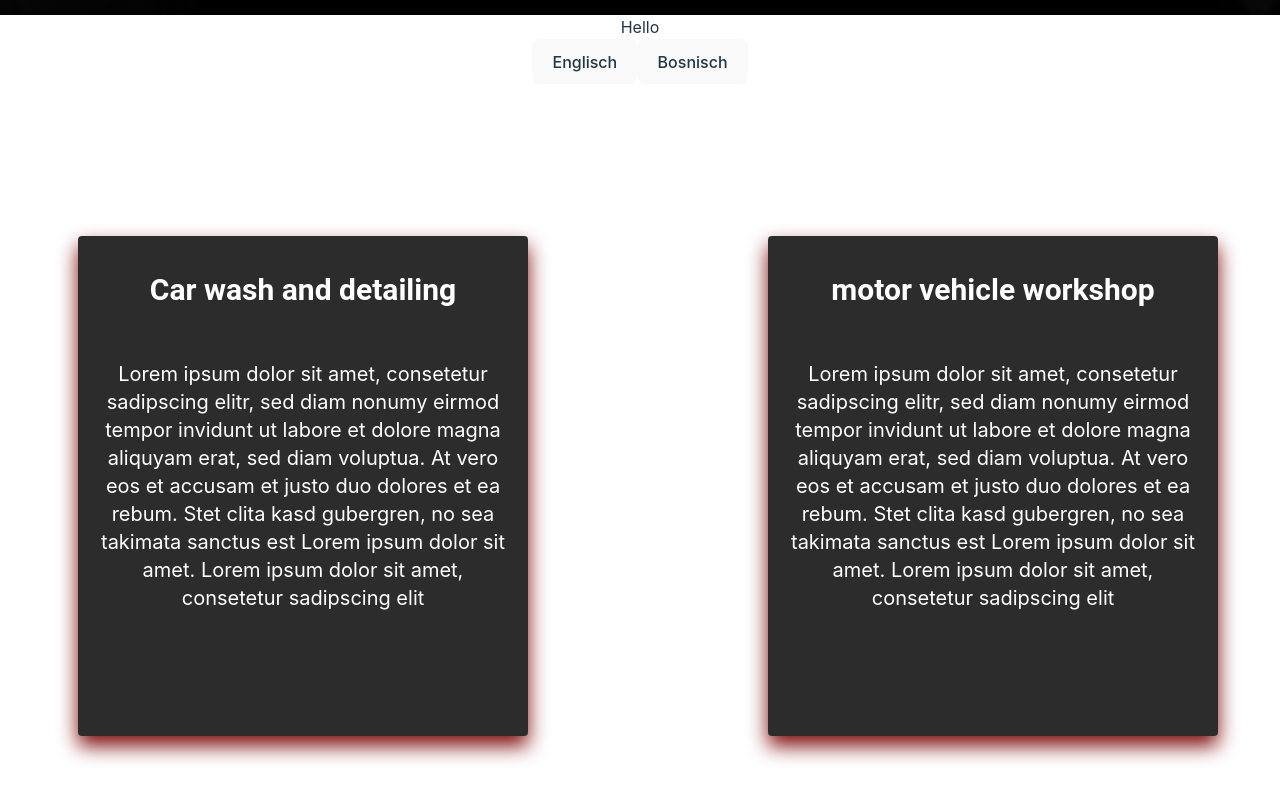
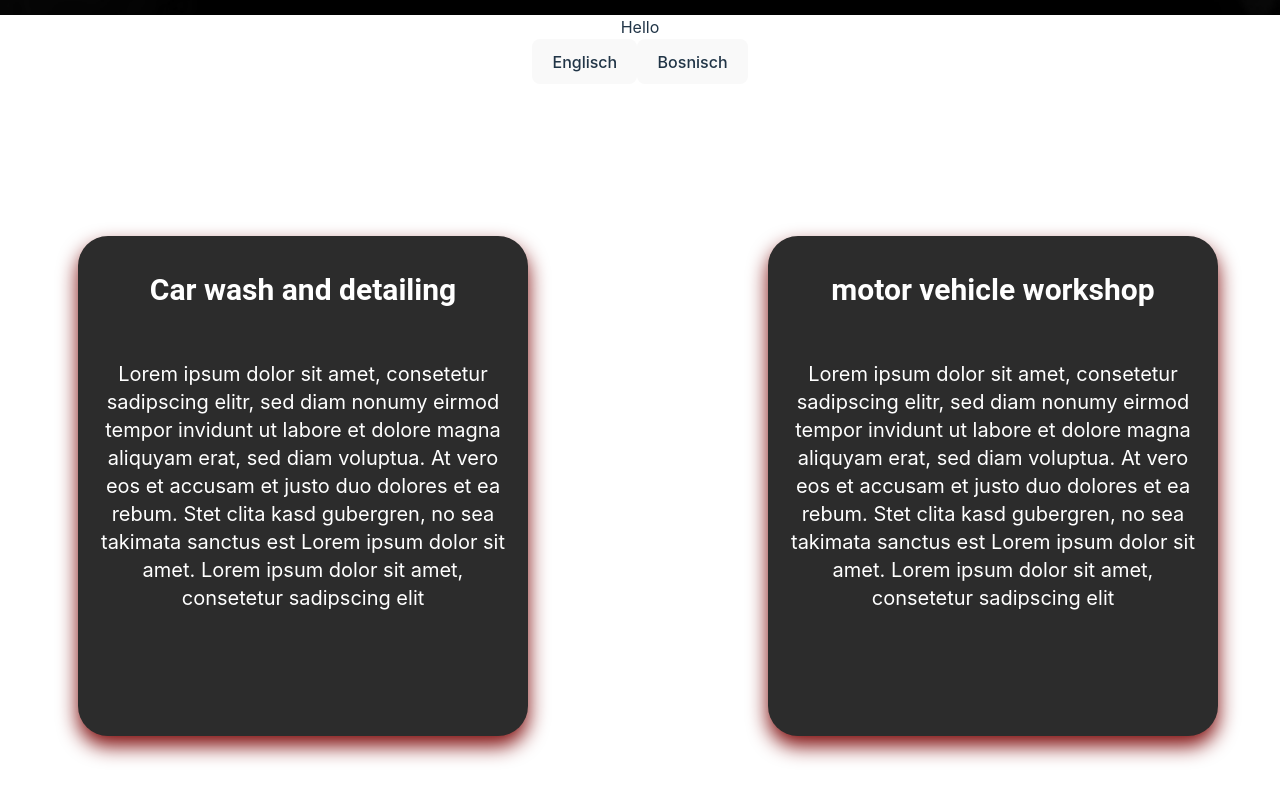
Before and after one commit to Windberger/MACAR, a React (Vite) app in the folder frontend/: page / in a window 1280 px wide. Shown: the part 785-1585 px from the top of the page. Built offline with nearby package versions, Linux system fonts and the light colour scheme.

Commit message:
InformationCard.tsx Cards mit Shadow

```diff
--- a/frontend/src/components/InformationCard.tsx
+++ b/frontend/src/components/InformationCard.tsx
@@ -8,7 +8,7 @@ interface IInformationCard {
 
 function InformationCard({ title, description }: IInformationCard) {
     return (
-        <Card className="card-glow bg-grey mt-5 mb-4 ml-4 w-[450px] h-[500px] rounded-[20px]">
+        <Card className="card-glow bg-grey mt-5 mb-4 ml-4 w-[450px] h-[500px]" style={{borderRadius: "30px"}}>
             <CardHeader
                 className="text-white mt-5 mb-5"
                 title={
```
